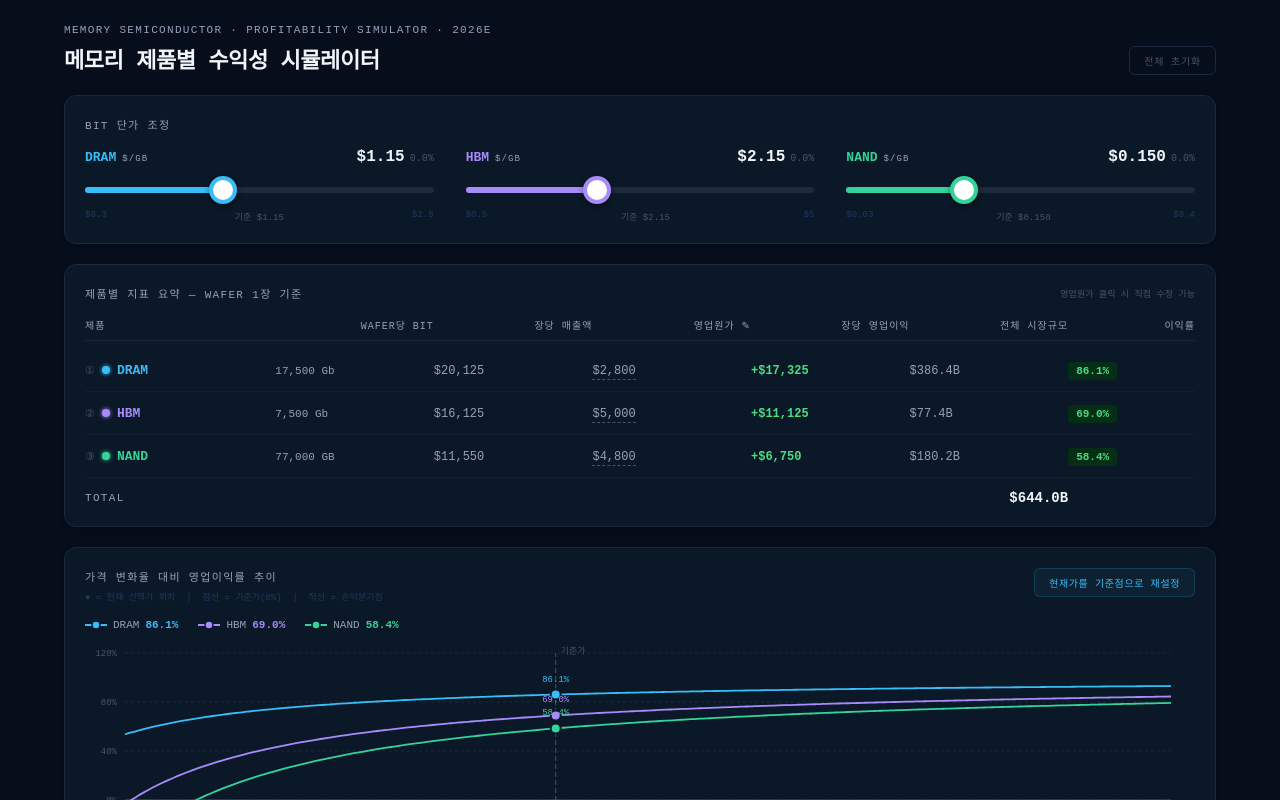
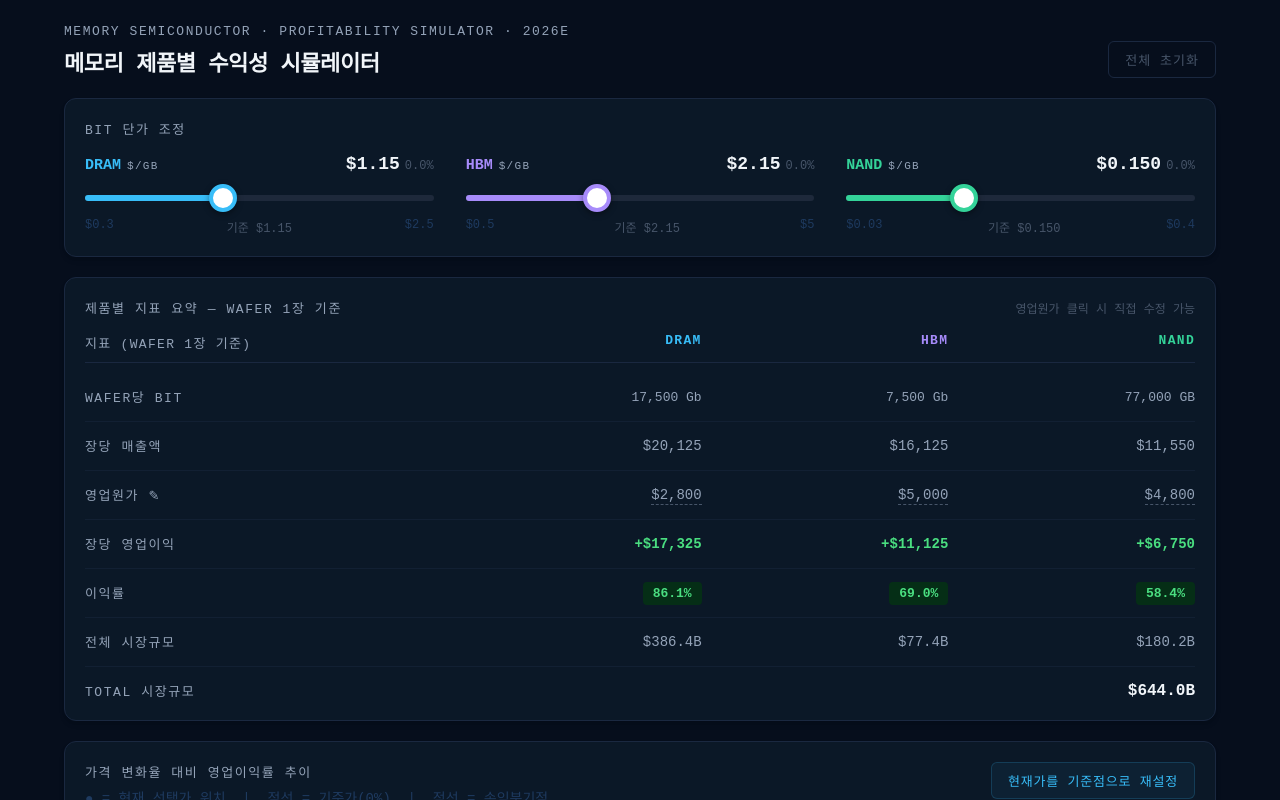
Before and after one commit to memmi47/vitejs-vite-semmmcwe, a React (Vite) app: page / in a window 1280 px wide. Shown: the top 800 px of the page. Built offline with nearby package versions, Linux system fonts and the light colour scheme.

Commit message:
UI 개선: 비교표 레이아웃 전환 및 차트 폰트 크기 통합

```diff
--- a/src/App.css
+++ b/src/App.css
@@ -21,7 +21,7 @@
 
 .section-label {
   color: var(--text-muted);
-  font-size: 11px;
+  font-size: 13px;
   letter-spacing: 0.12em;
   text-transform: uppercase;
   margin-bottom: 6px;
@@ -37,20 +37,20 @@
 /* Responsive Data Table */
 .data-table-header {
   display: grid;
-  grid-template-columns: 1.2fr 1fr 1fr 1fr 1fr 1fr 0.8fr;
-  font-size: 10px;
+  grid-template-columns: 1.5fr 1fr 1fr 1fr;
+  font-size: 13px;
   color: var(--text-muted);
   letter-spacing: 0.1em;
   text-transform: uppercase;
   border-bottom: 1px solid var(--border-color);
-  padding-bottom: 8px;
-  margin-bottom: 8px;
+  padding-bottom: 10px;
+  margin-bottom: 10px;
 }
 
 .data-table-row {
   display: grid;
-  grid-template-columns: 1.2fr 1fr 1fr 1fr 1fr 1fr 0.8fr;
-  padding: 12px 0;
+  grid-template-columns: 1.5fr 1fr 1fr 1fr;
+  padding: 14px 0;
   border-bottom: 1px solid rgba(26, 40, 64, 0.5);
   align-items: center;
   transition: background-color 0.2s;
@@ -63,8 +63,8 @@
 
 .data-table-total {
   display: grid;
-  grid-template-columns: 1.2fr 1fr 1fr 1fr 1fr 1fr 0.8fr;
-  padding-top: 12px;
+  grid-template-columns: 1.5fr 1fr 1fr 1fr;
+  padding-top: 14px;
   align-items: center;
 }
 
@@ -158,9 +158,9 @@ input[type=range]:active::-moz-range-thumb {
 
 /* Generic Utilities */
 .badge {
-  font-size: 11px;
+  font-size: 13px;
   font-weight: 700;
-  padding: 3px 8px;
+  padding: 4px 10px;
   border-radius: 4px;
 }
 
@@ -169,13 +169,13 @@ input[type=range]:active::-moz-range-thumb {
 
 /* Buttons */
 .btn-outline {
-  font-size: 10px;
+  font-size: 13px;
   font-family: inherit;
   color: var(--text-dim);
   background: transparent;
   border: 1px solid var(--border-color);
   border-radius: 6px;
-  padding: 6px 14px;
+  padding: 8px 16px;
   cursor: pointer;
   letter-spacing: 0.08em;
   transition: all 0.2s;
@@ -187,13 +187,13 @@ input[type=range]:active::-moz-range-thumb {
 }
 
 .btn-accent {
-  font-size: 10px;
+  font-size: 13px;
   font-family: inherit;
   color: var(--border-focus);
   background: rgba(56, 189, 248, 0.06);
   border: 1px solid rgba(56, 189, 248, 0.18);
   border-radius: 6px;
-  padding: 6px 14px;
+  padding: 8px 16px;
   cursor: pointer;
   letter-spacing: 0.06em;
   white-space: nowrap;
@@ -206,13 +206,13 @@ input[type=range]:active::-moz-range-thumb {
 
 /* Opex Input specific */
 .opex-input {
-  width: 90px;
+  width: 100px;
   text-align: right;
   background: var(--bg-base);
   border: 1px solid var(--border-focus);
   border-radius: 4px;
   color: var(--text-main);
-  font-size: 12px;
+  font-size: 14px;
   padding: 4px 6px;
   font-family: inherit;
   outline: none;
@@ -223,7 +223,7 @@ input[type=range]:active::-moz-range-thumb {
   cursor: text;
   border-bottom: 1px dashed var(--text-dim);
   color: var(--text-muted);
-  font-size: 12px;
+  font-size: 14px;
   padding-bottom: 1px;
   transition: border-color 0.2s, color 0.2s;
 }
@@ -289,7 +289,7 @@ input[type=range]:active::-moz-range-thumb {
   .mobile-label {
     display: inline-block;
     color: var(--text-dim);
-    font-size: 11px;
+    font-size: 13px;
     text-transform: uppercase;
     text-align: left;
   }
--- a/src/App.tsx
+++ b/src/App.tsx
@@ -36,8 +36,8 @@ const fmtB = (n) => `$${(n / 1e9).toFixed(1)}B`;
 const LineTooltip = ({ active, payload, label }: any) => {
   if (!active || !payload?.length) return null;
   return (
-    <div style={{ background: "var(--bg-card)", border: "1px solid var(--border-color)", borderRadius: 8, padding: "10px 14px", fontSize: 12, boxShadow: "0 4px 6px rgba(0,0,0,0.3)" }}>
-      <div style={{ color: "var(--text-dim)", marginBottom: 8, fontSize: 10, letterSpacing: ".1em" }}>
+    <div style={{ background: "var(--bg-card)", border: "1px solid var(--border-color)", borderRadius: 8, padding: "10px 14px", fontSize: 14, boxShadow: "0 4px 6px rgba(0,0,0,0.3)" }}>
+      <div style={{ color: "var(--text-dim)", marginBottom: 8, fontSize: 12, letterSpacing: ".1em" }}>
         기준가 대비 {label > 0 ? "+" : ""}{Number(label).toFixed(0)}% 변동 시
       </div>
       {payload.map((p) =>
@@ -97,9 +97,7 @@ export default function App() {
     return { key: k, rev, total, op, mg };
   }), [prices, opex]);
 
-  const sorted   = [...metrics].sort((a, b) => b.mg - a.mg);
   const totalMkt = metrics.reduce((s, m) => s + m.total, 0);
-  const badge    = ["①", "②", "③"];
 
   const lineData = useMemo(() => {
     const pts = [];
@@ -156,15 +154,15 @@ export default function App() {
               <div key={k}>
                 <div style={{ display: "flex", justifyContent: "space-between", alignItems: "flex-end", marginBottom: 6 }}>
                   <div>
-                    <span style={{ color: COLOR[k], fontWeight: 600, fontSize: 13 }}>{LABELS[k]}</span>
+                    <span style={{ color: COLOR[k], fontWeight: 600, fontSize: 15 }}>{LABELS[k]}</span>
                     {/* ── 단위: DRAM/HBM → Gb, NAND → GB ── */}
-                    <span className="section-label" style={{ marginLeft: 6, fontSize: 9 }}>{PRICEUNIT[k]}</span>
+                    <span className="section-label" style={{ marginLeft: 6, fontSize: 11 }}>{PRICEUNIT[k]}</span>
                   </div>
                   <div style={{ textAlign: "right" }}>
-                    <span style={{ fontSize: 16, fontWeight: 700, color: "var(--text-main)" }}>
+                    <span style={{ fontSize: 18, fontWeight: 700, color: "var(--text-main)" }}>
                       ${prices[k].toFixed(k === "nand" ? 3 : 2)}
                     </span>
-                    <span style={{ fontSize: 10, marginLeft: 5, color: isUp ? "var(--color-success)" : isDn ? LOSS : "var(--text-dim)" }}>
+                    <span style={{ fontSize: 12, marginLeft: 5, color: isUp ? "var(--color-success)" : isDn ? LOSS : "var(--text-dim)" }}>
                       {isUp ? "+" : ""}{diff.toFixed(1)}%
                     </span>
                   </div>
@@ -175,7 +173,7 @@ export default function App() {
                   <input type="range" min={r.min} max={r.max} step={r.step} value={prices[k]}
                     onChange={e => setPrices(p => ({ ...p, [k]: parseFloat(e.target.value) }))} />
                 </div>
-                <div style={{ display: "flex", justifyContent: "space-between", fontSize: 9, color: "var(--text-dark)", marginTop: 4 }}>
+                <div style={{ display: "flex", justifyContent: "space-between", fontSize: 12, color: "var(--text-dark)", marginTop: 4 }}>
                   <span>${r.min}</span>
                   <span style={{ color: "var(--text-dim)" }}>기준 ${basePrices[k].toFixed(k === "nand" ? 3 : 2)}</span>
                   <span>${r.max}</span>
@@ -190,86 +188,91 @@ export default function App() {
       <div className="card">
         <div className="card-header" style={{ display: "flex", justifyContent: "space-between", alignItems: "center" }}>
           <div className="section-label" style={{ marginBottom: 0 }}>제품별 지표 요약 — Wafer 1장 기준</div>
-          <div style={{ fontSize: 9, color: "var(--text-dim)" }}>영업원가 클릭 시 직접 수정 가능</div>
+          <div style={{ fontSize: 12, color: "var(--text-dim)" }}>영업원가 클릭 시 직접 수정 가능</div>
         </div>
 
         {/* Desktop Header */}
         <div className="data-table-header">
-          <div className="col-left">제품</div>
-          <div className="col-right">Wafer당 Bit</div>
-          <div className="col-right">장당 매출액</div>
-          <div className="col-right">영업원가 ✎</div>
-          <div className="col-right">장당 영업이익</div>
-          <div className="col-right">전체 시장규모</div>
-          <div className="col-right">이익률</div>
+          <div className="col-left">지표 (Wafer 1장 기준)</div>
+          <div className="col-right" style={{ color: COLOR.dram, fontWeight: 700 }}>DRAM</div>
+          <div className="col-right" style={{ color: COLOR.hbm, fontWeight: 700 }}>HBM</div>
+          <div className="col-right" style={{ color: COLOR.nand, fontWeight: 700 }}>NAND</div>
         </div>
 
-        {/* Rows */}
-        {sorted.map((m, i) => {
-          const pos = m.op >= 0;
-          return (
-            <div key={m.key} className="data-table-row">
-              <div className="col-left" style={{ display: "flex", alignItems: "center", gap: 7 }}>
-                <span style={{ fontSize: 11, color: "var(--text-dim)" }}>{badge[i]}</span>
-                <div style={{ width: 8, height: 8, borderRadius: "50%", background: COLOR[m.key], boxShadow: `0 0 4px ${COLOR[m.key]}` }} />
-                <span style={{ fontSize: 13, color: COLOR[m.key], fontWeight: 600 }}>{LABELS[m.key]}</span>
+        {/* Row 1: Wafer당 Bit */}
+        <div className="data-table-row">
+          <div className="col-left"><span className="section-label" style={{ marginBottom: 0 }}>Wafer당 Bit</span></div>
+          {metrics.map(m => (
+            <div key={m.key} className="col-right" style={{ fontSize: 13, color: "var(--text-muted)" }}>
+              {fmt(BITS_PER_WAFER[m.key])} {BITUNIT[m.key]}
+            </div>
+          ))}
+        </div>
+
+        {/* Row 2: 장당 매출액 */}
+        <div className="data-table-row">
+          <div className="col-left"><span className="section-label" style={{ marginBottom: 0 }}>장당 매출액</span></div>
+          {metrics.map(m => (
+            <div key={m.key} className="col-right" style={{ fontSize: 14, color: "var(--text-muted)" }}>
+              ${fmt(Math.round(m.rev))}
+            </div>
+          ))}
+        </div>
+
+        {/* Row 3: 영업원가 */}
+        <div className="data-table-row">
+          <div className="col-left"><span className="section-label" style={{ marginBottom: 0 }}>영업원가 ✎</span></div>
+          {metrics.map(m => (
+            <div key={m.key} className="col-right">
+              <OpexInput k={m.key} value={opex[m.key]} onChange={updateOpex} />
+            </div>
+          ))}
+        </div>
+
+        {/* Row 4: 장당 영업이익 */}
+        <div className="data-table-row">
+          <div className="col-left"><span className="section-label" style={{ marginBottom: 0 }}>장당 영업이익</span></div>
+          {metrics.map(m => {
+            const pos = m.op >= 0;
+            return (
+              <div key={m.key} className="col-right" style={{ fontSize: 14, fontWeight: 700, color: pos ? "var(--color-success)" : LOSS }}>
+                {pos ? "+" : "-"}${fmt(Math.abs(Math.round(m.op)))}
               </div>
+            );
+          })}
+        </div>
 
-              <div>
-                <span className="mobile-label">Wafer당 Bit</span>
-                <span style={{ fontSize: 11, color: "var(--text-muted)" }}>
-                  {fmt(BITS_PER_WAFER[m.key])} {BITUNIT[m.key]}
+        {/* Row 5: 이익률 */}
+        <div className="data-table-row">
+          <div className="col-left"><span className="section-label" style={{ marginBottom: 0 }}>이익률</span></div>
+          {metrics.map(m => {
+            const pos = m.op >= 0;
+            return (
+              <div key={m.key} className="col-right">
+                <span className={`badge ${pos ? "success" : "loss"}`}>
+                  {m.mg.toFixed(1)}%
                 </span>
               </div>
+            );
+          })}
+        </div>
 
-              <div>
-                <span className="mobile-label">장당 매출액</span>
-                <span style={{ fontSize: 12, color: "var(--text-muted)" }}>
-                  ${fmt(Math.round(m.rev))}
-                </span>
-              </div>
-
-              <div>
-                <span className="mobile-label">영업원가 ✎</span>
-                <div>
-                  <OpexInput k={m.key} value={opex[m.key]} onChange={updateOpex} />
-                </div>
-              </div>
-
-              <div>
-                <span className="mobile-label">장당 영업이익</span>
-                <span style={{ fontSize: 12, fontWeight: 700, color: pos ? "var(--color-success)" : LOSS }}>
-                  {pos ? "+" : "-"}${fmt(Math.abs(Math.round(m.op)))}
-                </span>
-              </div>
-
-              <div>
-                <span className="mobile-label">전체 시장규모</span>
-                <span style={{ fontSize: 12, color: "var(--text-muted)" }}>
-                  {fmtB(m.total)}
-                </span>
-              </div>
-
-              <div>
-                <span className="mobile-label">이익률</span>
-                <div>
-                  <span className={`badge ${pos ? "success" : "loss"}`}>
-                    {m.mg.toFixed(1)}%
-                  </span>
-                </div>
-              </div>
+        {/* Row 6: 전체 시장규모 */}
+        <div className="data-table-row">
+          <div className="col-left"><span className="section-label" style={{ marginBottom: 0 }}>전체 시장규모</span></div>
+          {metrics.map(m => (
+            <div key={m.key} className="col-right" style={{ fontSize: 14, color: "var(--text-muted)" }}>
+              {fmtB(m.total)}
             </div>
-          );
-        })}
+          ))}
+        </div>
 
         {/* Total Row */}
-        <div className="data-table-total">
-          <span className="section-label" style={{ marginBottom: 0 }}>Total</span>
-          <span className="hide-on-mobile" /><span className="hide-on-mobile" /><span className="hide-on-mobile" /><span className="hide-on-mobile" />
-          <span style={{ textAlign: "right", fontSize: 14, fontWeight: 700, color: "var(--text-main)" }}>
+        <div className="data-table-total" style={{ display: "flex", justifyContent: "space-between" }}>
+          <span className="section-label" style={{ marginBottom: 0 }}>Total 시장규모</span>
+          <span style={{ fontSize: 16, fontWeight: 700, color: "var(--text-main)" }}>
             {fmtB(totalMkt)}
           </span>
-          <span className="hide-on-mobile" />
         </div>
       </div>
 
@@ -278,7 +281,7 @@ export default function App() {
         <div className="card-header" style={{ display: "flex", justifyContent: "space-between", alignItems: "flex-start" }}>
           <div>
             <div className="section-label">가격 변화율 대비 영업이익률 추이</div>
-            <div style={{ fontSize: 9, color: "var(--text-dark)", marginTop: 4 }}>
+            <div style={{ fontSize: 14, color: "var(--text-dark)", marginTop: 4 }}>
               ● = 현재 선택가 위치 &nbsp;|&nbsp; 점선 = 기준가(0%) &nbsp;|&nbsp; 적선 = 손익분기점
             </div>
           </div>
@@ -288,7 +291,7 @@ export default function App() {
         </div>
         <div style={{ display: "flex", gap: 20, marginBottom: 12, flexWrap: "wrap" }}>
           {KEYS.map((k) => (
-            <div key={k} style={{ display: "flex", alignItems: "center", gap: 6, fontSize: 11 }}>
+            <div key={k} style={{ display: "flex", alignItems: "center", gap: 6, fontSize: 15 }}>
               <svg width="22" height="10">
                 <line x1="0" y1="5" x2="22" y2="5" stroke={COLOR[k]} strokeWidth="2"/>
                 <circle cx="11" cy="5" r="4" fill={COLOR[k]} stroke="var(--bg-card)" strokeWidth="1.5"/>
@@ -308,17 +311,17 @@ export default function App() {
               domain={[LINE_MIN, LINE_MAX]}
               ticks={[-60, -40, -20, 0, 20, 40, 60, 80, 100]}
               tickFormatter={(v) => `${v > 0 ? "+" : ""}${v}%`}
-              tick={{ fontSize: 9, fill: "var(--text-dim)" }}
+              tick={{ fontSize: 13, fill: "var(--text-dim)" }}
               axisLine={{ stroke: "var(--border-color)" }} tickLine={false}
             />
             <YAxis
               tickFormatter={(v) => `${v}%`}
-              tick={{ fontSize: 9, fill: "var(--text-dim)" }}
-              axisLine={false} tickLine={false} width={40}
+              tick={{ fontSize: 13, fill: "var(--text-dim)" }}
+              axisLine={false} tickLine={false} width={45}
             />
             <Tooltip content={<LineTooltip />} cursor={{ stroke: "var(--text-dim)", strokeWidth: 1, strokeDasharray: "3 3" }} />
             <ReferenceLine x={0} stroke="var(--text-dim)" strokeDasharray="5 3"
-              label={{ value: "기준가", position: "insideTopLeft", fill: "var(--text-dim)", fontSize: 9, dy: -10 }} />
+              label={{ value: "기준가", position: "insideTopLeft", fill: "var(--text-dim)", fontSize: 13, dy: -12 }} />
             <ReferenceLine y={0} stroke="rgba(248, 113, 113, 0.3)" strokeWidth={1.5} />
             {KEYS.map((k) => (
               <Line key={k} type="monotone" dataKey={k}
@@ -333,7 +336,7 @@ export default function App() {
                 <ReferenceDot key={k}
                   x={parseFloat(x.toFixed(1))} y={parseFloat(y.toFixed(2))}
                   r={5} fill={COLOR[k]} stroke="var(--bg-card)" strokeWidth={2}
-                  label={{ value: `${y.toFixed(1)}%`, position: "top", fill: COLOR[k], fontSize: 9, dy: -3 }}
+                  label={{ value: `${y.toFixed(1)}%`, position: "top", fill: COLOR[k], fontSize: 13, dy: -5 }}
                 />
               );
             })}
@@ -342,7 +345,7 @@ export default function App() {
       </div>
 
       {/* 주석 */}
-      <div style={{ marginTop: 8, fontSize: 9, color: "var(--text-dark)", lineHeight: 1.8 }}>
+      <div style={{ marginTop: 8, fontSize: 13, color: "var(--text-dark)", lineHeight: 1.8 }}>
         * 장당 매출액 = Wafer당 Bit × Bit단가 &nbsp;|&nbsp;
         전체 시장규모 = 장당 매출액 × 연간 Capa(월Capa×1,000×12) &nbsp;|&nbsp;
         라인차트: "현재가를 기준점으로 재설정" 클릭 시 선그래프가 현재 선택가 기준으로 재계산
```
